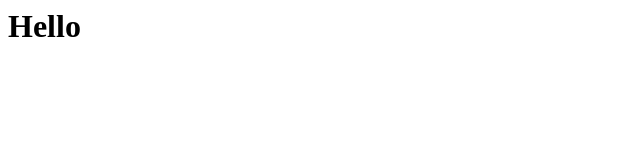
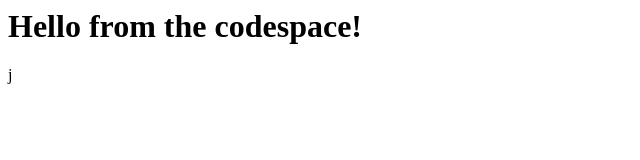
Before and after one commit to ruglax/skills-code-with-codespaces, a plain HTML site: page index.html in a window 1280 px wide. Shown: the whole page, without its empty margins (0-640 px from the left). Drawn offline with Linux system fonts and the light colour scheme.

Commit message:
Adding hello from the codespace!

```diff
--- a/index.html
+++ b/index.html
@@ -1,3 +1,3 @@
 <html>
-  <h1>Hello</h1>
+  <h1>Hello from the codespace!</h1>j
 </html>
```
